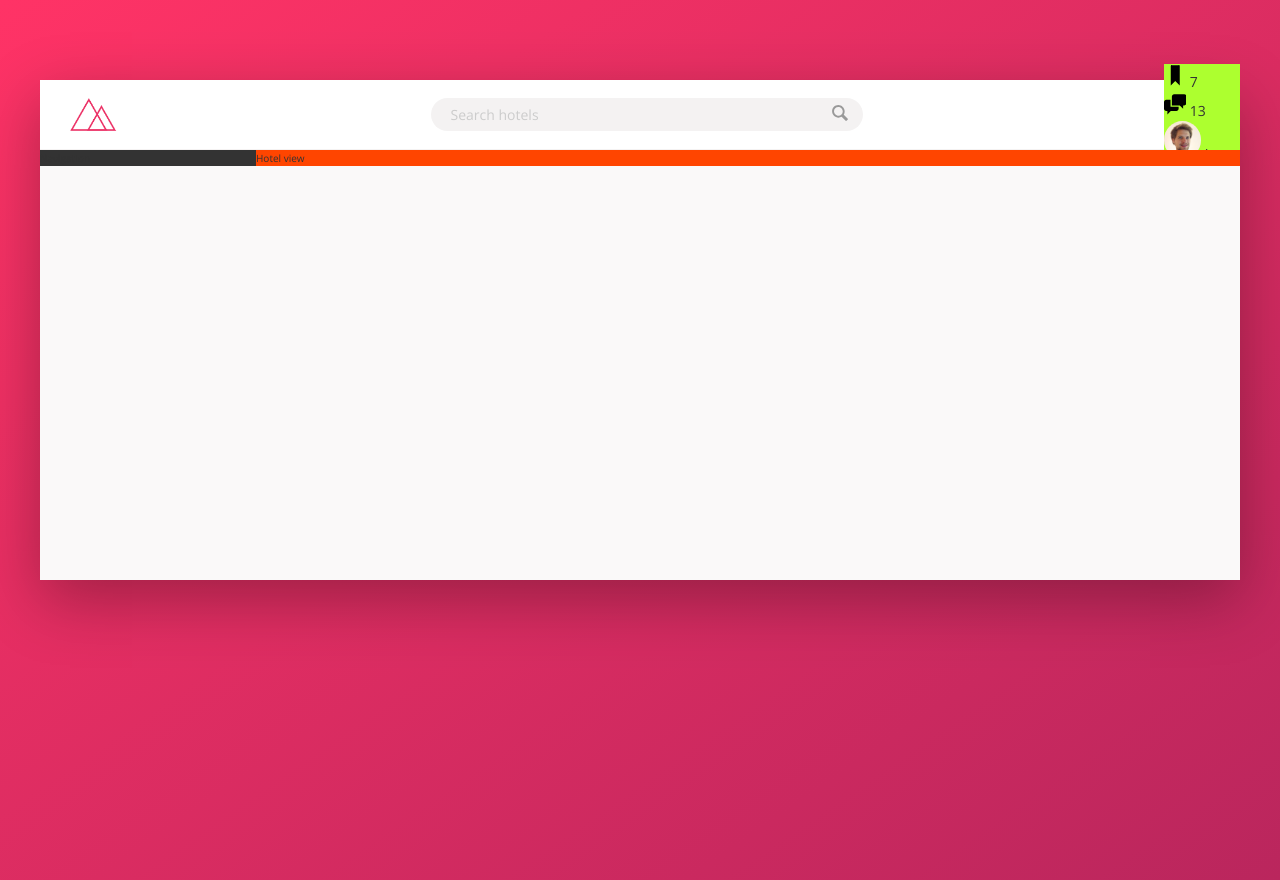
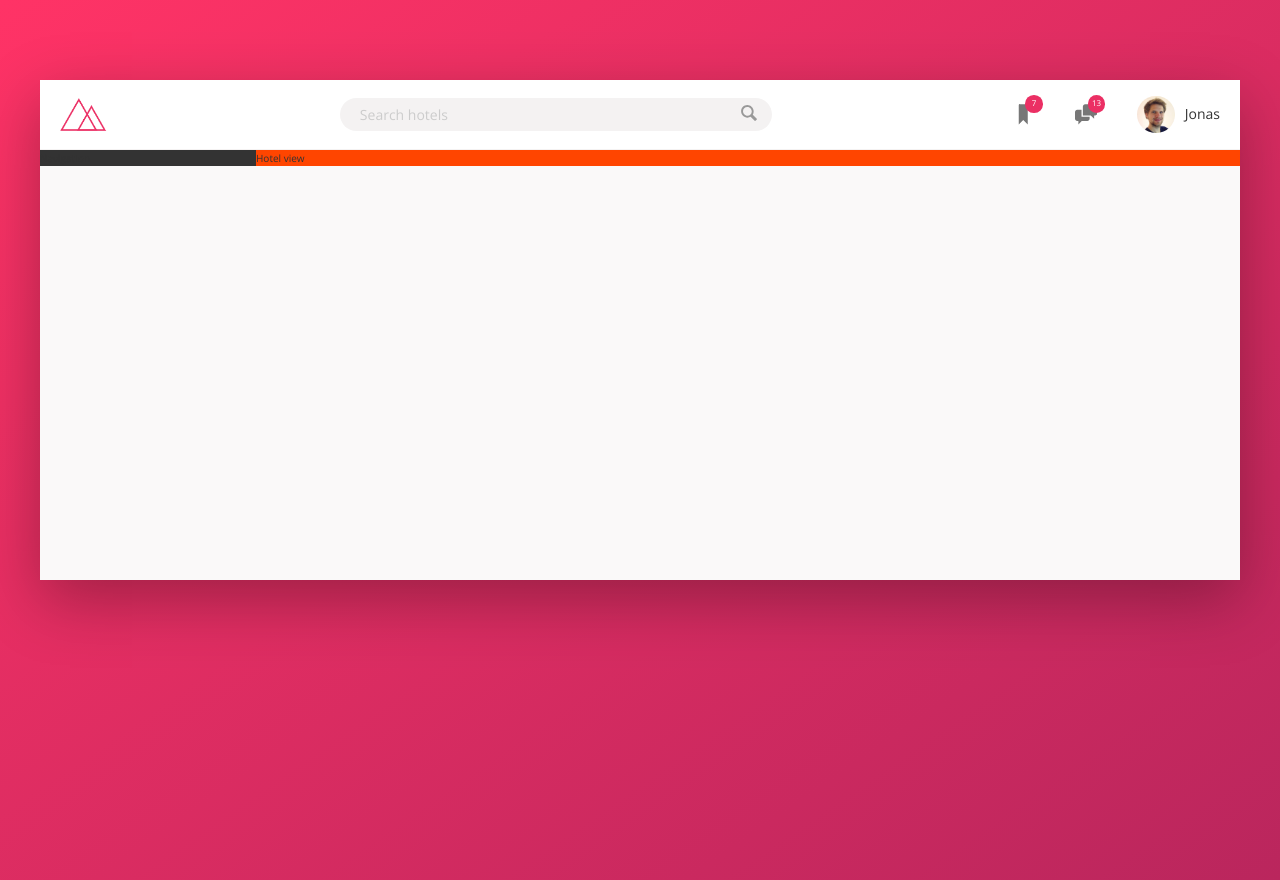
Before and after one commit to markianholovchak/trillo-css-flexbox, a website: page index.html in a window 1280 px wide. Drawn offline with nearby package versions, Linux system fonts and the light colour scheme.

Commit message:
Finish styling header part

```diff
--- a/sass/_components.scss
+++ b/sass/_components.scss
@@ -2,7 +2,7 @@
 // LOGO
 .logo {
   height: 3.25rem;
-  margin-left: 3rem;
+  margin-left: 2rem;
 }
 
 //////////////////////////////////////////////////
@@ -57,21 +57,49 @@
 // USER NAVIGATION
 
 .user-nav {
-  background-color: greenyellow;
+  display: flex;
+  align-self: stretch;
+  align-items: center;
+  & > * {
+    padding: 0 2rem;
+    cursor: pointer;
+    height: 100%;
+    display: flex;
+    align-items: center;
+  }
+  & > *:hover {
+    background-color: var(--color-grey-light-2);
+  }
   &__icon-box {
+    position: relative;
   }
   &__icon {
     height: 2.25rem;
     width: 2.25rem;
+    fill: var(--color-grey-dark-2);
   }
   &__notification {
+    font-size: 0.8rem;
+    height: 1.75rem;
+    width: 1.75rem;
+    border-radius: 50%;
+    background-color: var(--color-primary);
+    color: #fff;
+    position: absolute;
+    top: 1.5rem;
+    right: 1.2rem;
+
+    display: flex;
+    align-items: center;
+    justify-content: center;
   }
   &__user {
+    display: flex;
+    align-items: center;
   }
   &__user-photo {
     height: 3.75rem;
     border-radius: 50%;
-  }
-  &__user-name {
+    margin-right: 1rem;
   }
 }
```
Also changed, not shown: css/style.css.
